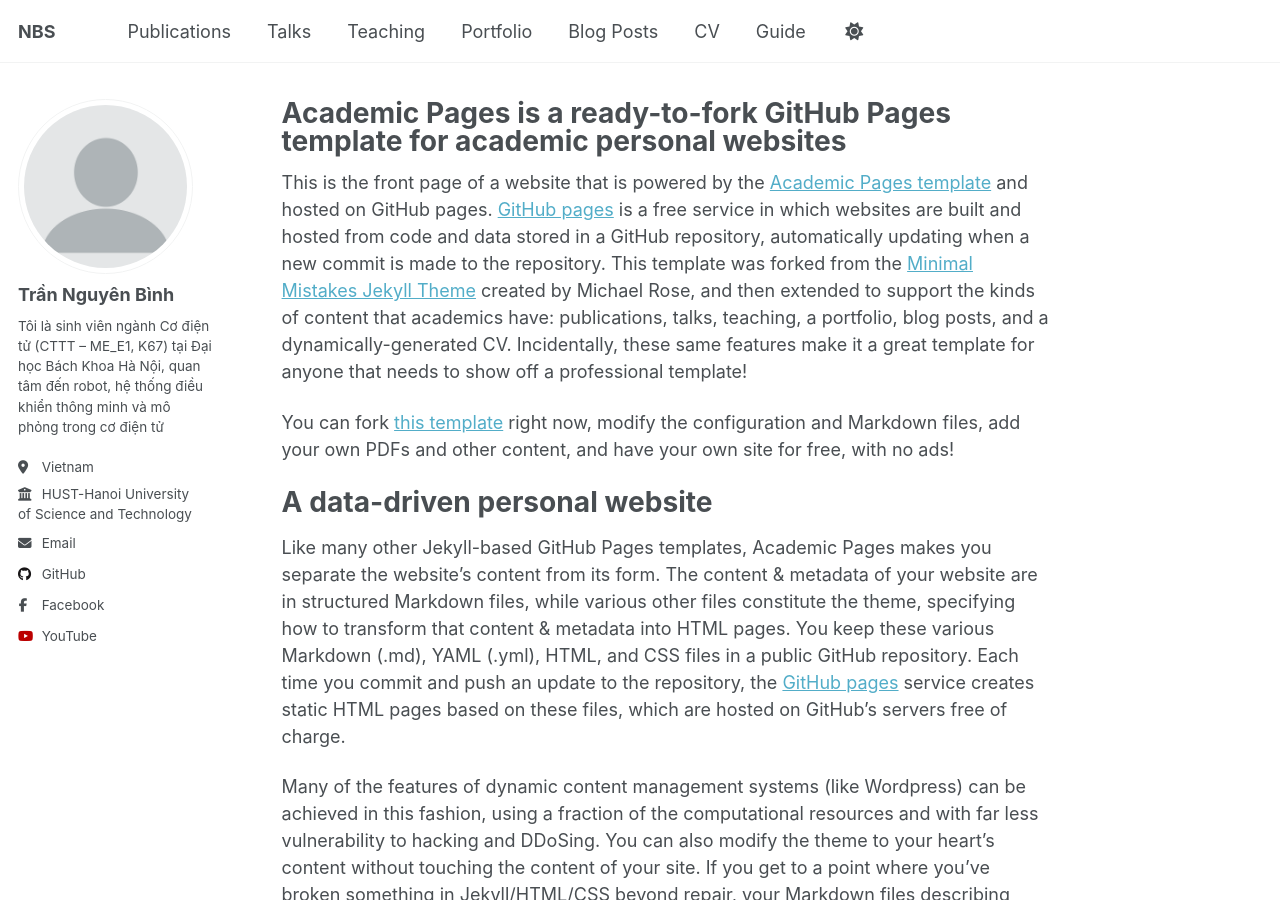
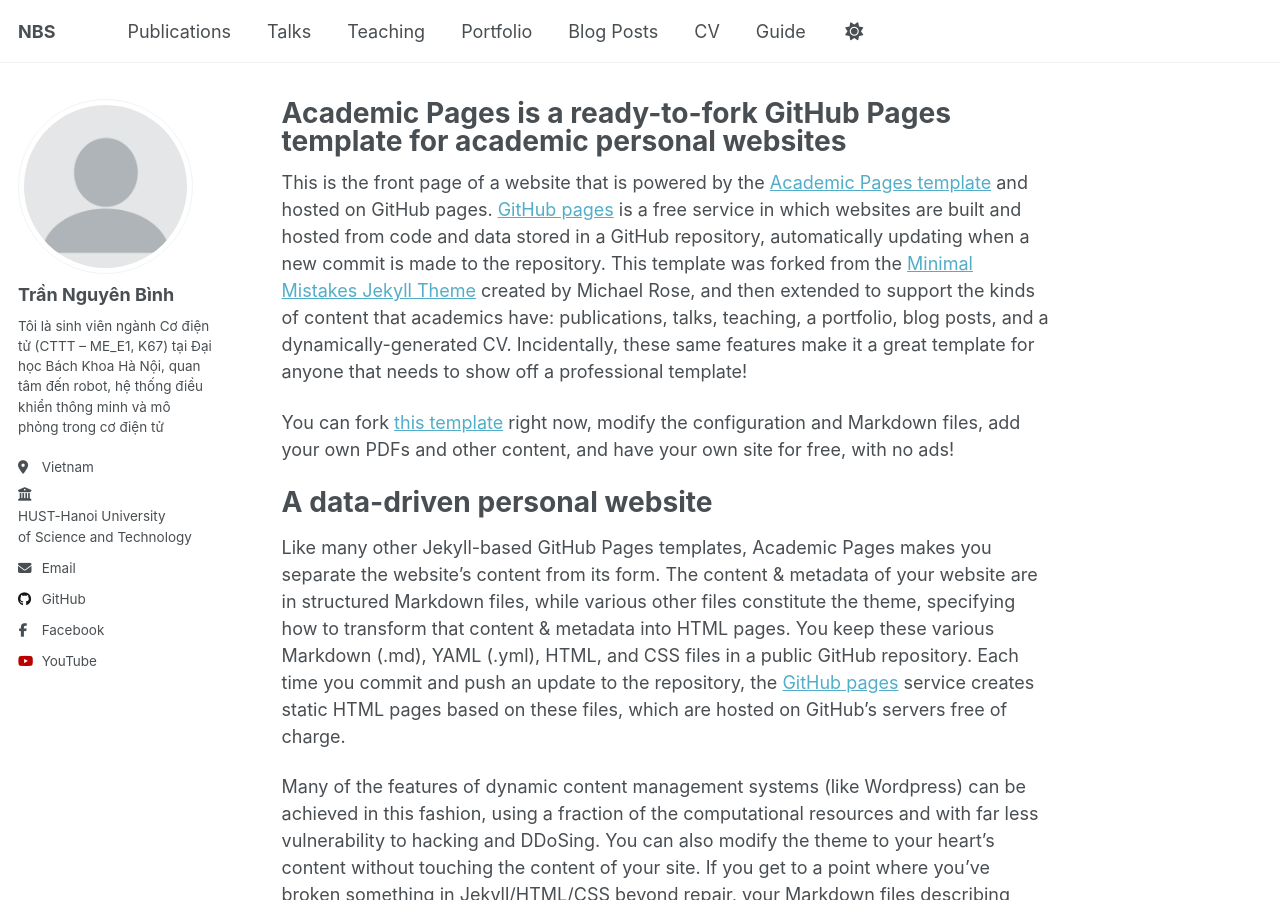
Before and after one commit to nguyenbinh-shark/nguyenbinh-shark.github.io, a Jekyll site: the page built from _pages/about.md, in a window 1280 px wide and 900 px high. Built offline with Jekyll 4.4.1, drawn with Linux system fonts in a browser that asks for light colours; a script that is not in the unit is left out.

Commit message:
Update author-profile.html

```diff
--- a/_includes/author-profile.html
+++ b/_includes/author-profile.html
@@ -27,8 +27,10 @@
       {% if author.location %}
         <li class="author__desktop"><i class="fas fa-fw fa-location-dot icon-pad-right" aria-hidden="true"></i>{{ author.location }}</li>
       {% endif %}
-      {% if author.employer %}
-        <li class="author__desktop"><i class="fas fa-fw fa-building-columns icon-pad-right" aria-hidden="true"></i>{{ author.employer }}</li>
+     {% if author.employer %}
+        <li><i class="fas fa-university"></i>
+          <a href="{{ author.employer_url }}" target="_blank">{{ author.employer }}</a>
+        </li>
       {% endif %}
       {% if author.uri %}
         <li><a href="{{ author.uri }}"><i class="fas fa-fw fa-link icon-pad-right" aria-hidden="true"></i>{{ site.data.ui-text[site.locale].website_label | default: "Website" }}</a></li>
```
